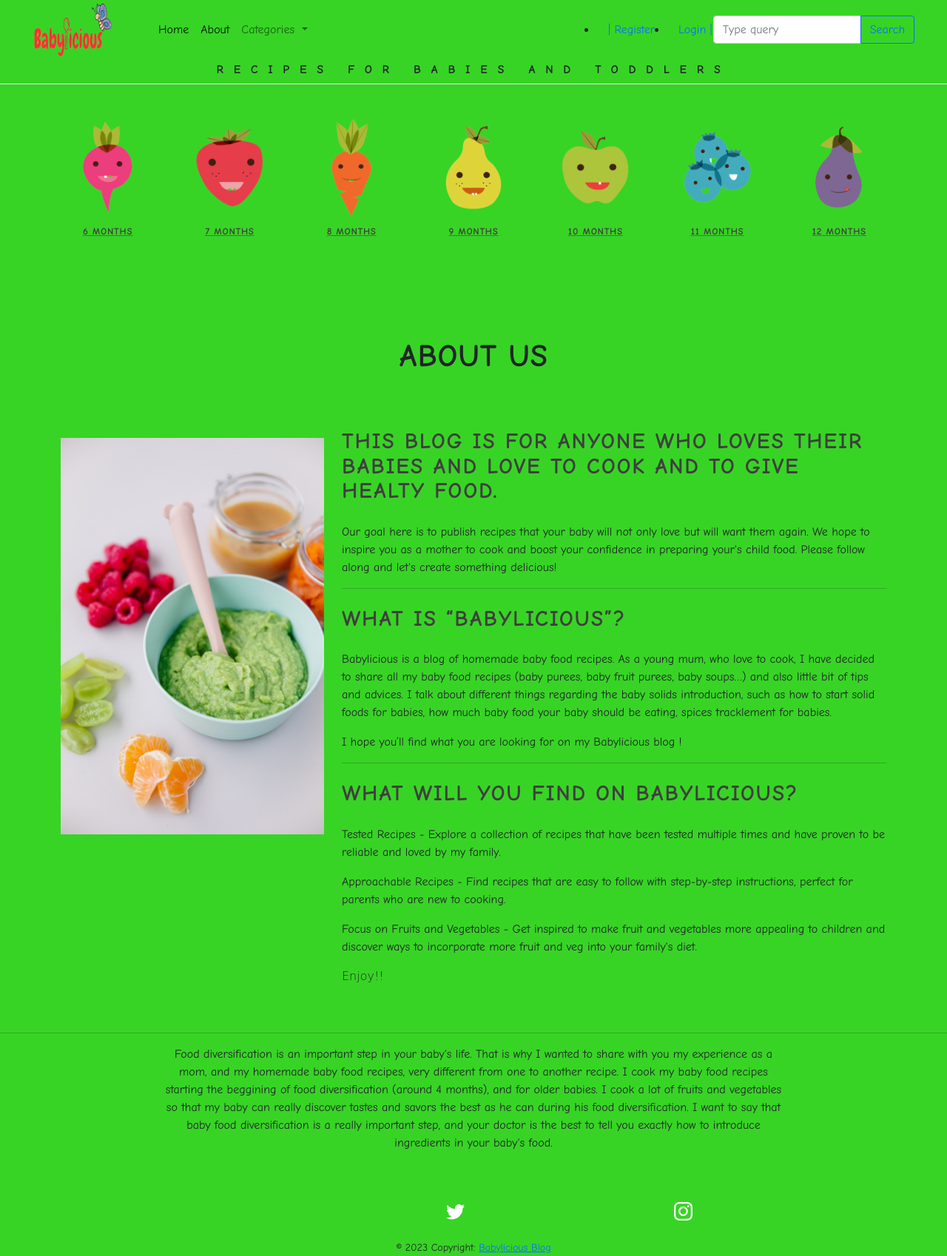
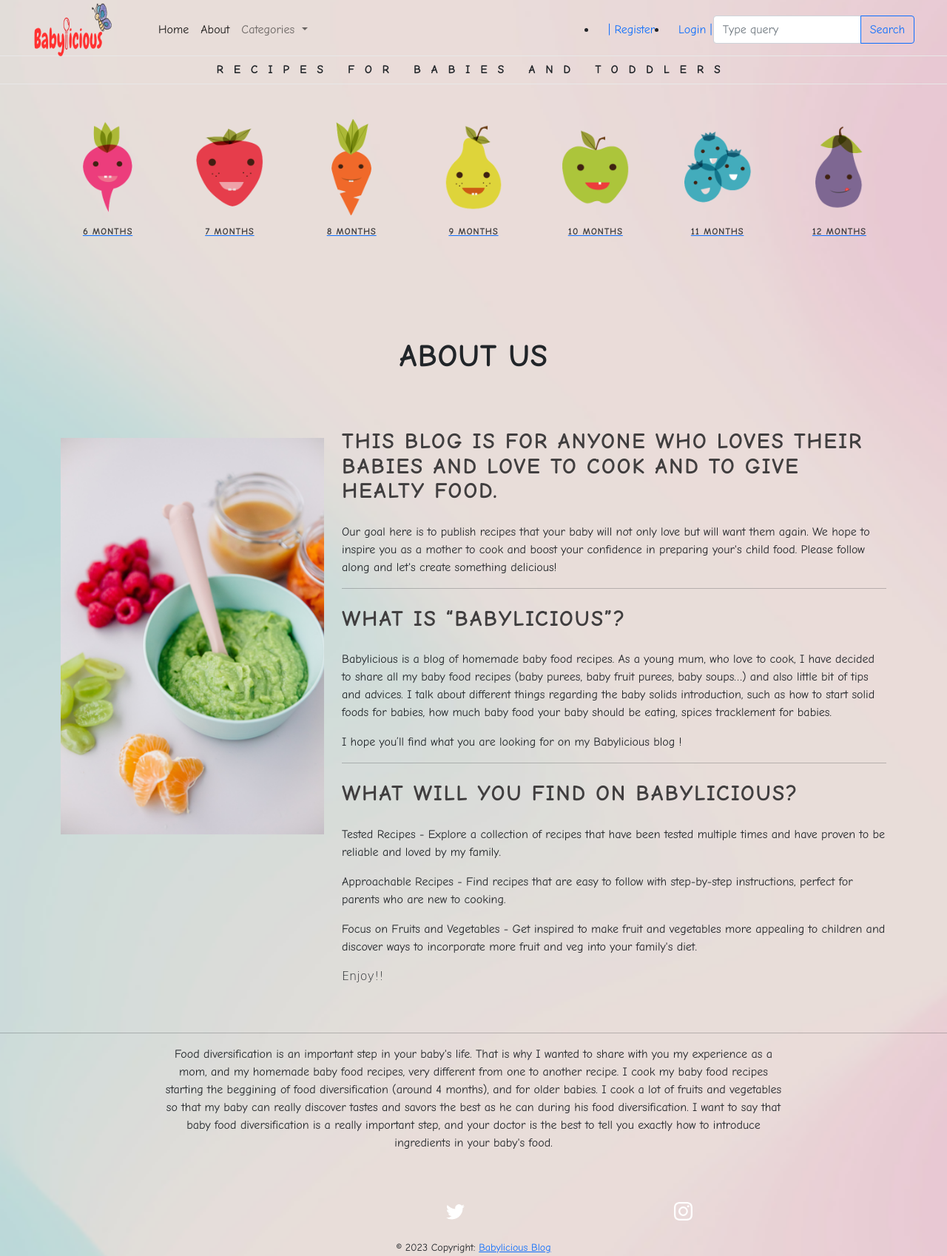
Before and after one commit to ionelaSabinaMacovei/ProjectPortofolio4-Babyfood, a Django app: page /about/ in a window 1280 px wide. Shown: the whole page at 74% size. Run offline with Django 3.2, Linux system fonts and the light colour scheme; data that the repository does not hold is empty; some libraries are stand-ins or nearby versions.

Commit message:
Add The background image

```diff
--- a/static/css/style.css
+++ b/static/css/style.css
@@ -1,8 +1,15 @@
 body {
-    background-color: rgb(55, 212, 37);
+    background-color: rgb(233 196 209);
     font-family: 'Comic Neue', cursive;
     font-weight: 300;
+    background-image: url('../images/background1.png');
+    background-size: 200rem;
+    background-repeat: no-repeat;
+    background-position: right;
+    margin: 0;
+    background-attachment: fixed;
 }
+
 
 .brand {
     font-family: 'Comic Neue', cursive;
@@ -18,7 +25,6 @@ img {
 }
 
 .navbar {
-    background-color: rgb(55, 212, 37);
     width: 100%;
     height: 80px;
     z-index: 1500;
--- a/templates/base.html
+++ b/templates/base.html
@@ -29,7 +29,8 @@
     <link rel="stylesheet" href="{% static 'css/style.css' %}">
 </head>
 
-<body class="d-flex flex-column h-100 main-bg">
+<body class="d-flex flex-column h-100 main-bg" >
+
     <!-- Navigation -->
 
     <nav class="navbar navbar-expand-lg navbar-light">
```
Also changed, not shown: static/images/background.png (added), static/images/background1.png (added).
